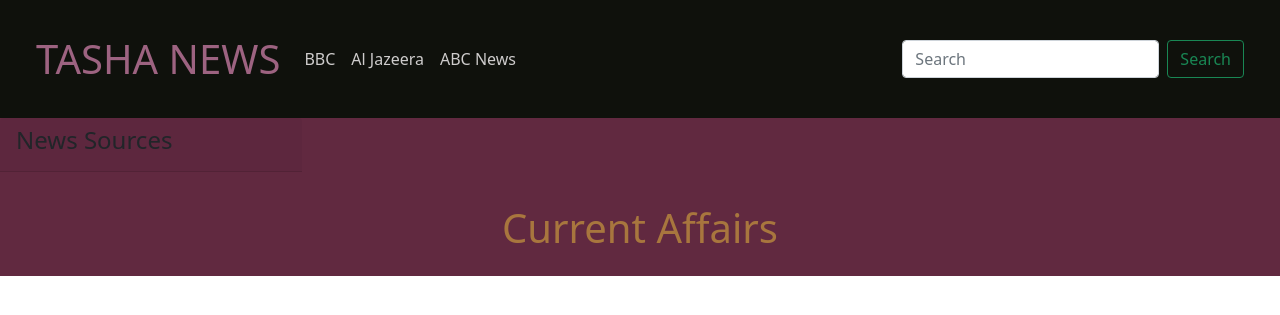
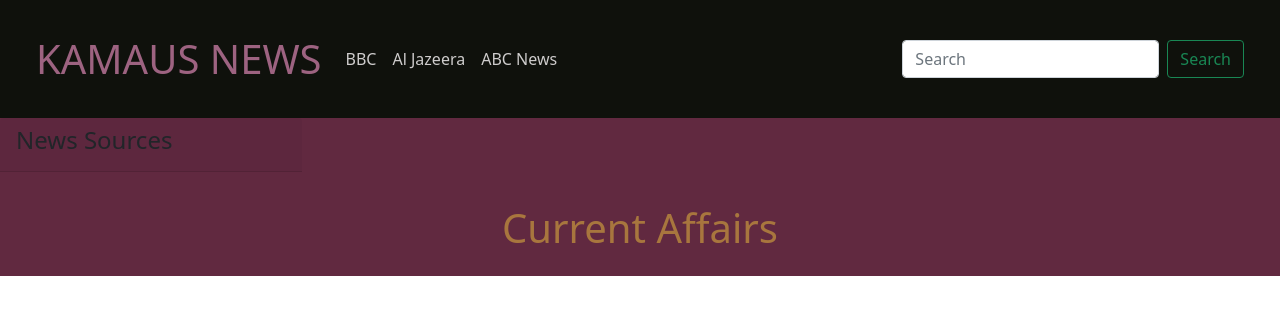
Before and after one commit to Rose1200/News-app, a Flask app: page / in a window 1280 px wide. Shown: the top 315 px of the page. Run offline with Flask 2, Linux system fonts and the light colour scheme; data that the repository does not hold is empty.

Commit message:
add changes

```diff
--- a/app/templates/base.html
+++ b/app/templates/base.html
@@ -7,7 +7,7 @@
     <meta charset="UTF-8">
     <meta http-equiv="X-UA-Compatible" content="IE=edge">
     <meta name="viewport" content="width=device-width, initial-scale=1.0">
-    <title>News App</title>
+    <title>Trending News</title>
     {% block styles%}
     {{super}}
     <link rel="stylesheet" href="{{url_for('static',filename='css/style.css')}}">
--- a/app/templates/navbar.html
+++ b/app/templates/navbar.html
@@ -1,6 +1,6 @@
 <nav class="navbar navbar-expand-lg navbar-light p-4" id="myNavbar">
     <div class="container-fluid">
-      <a class="navbar-brand fs-1 text-uppercase" style="color: #9D6381;" href="#">Tasha News</a>
+      <a class="navbar-brand fs-1 text-uppercase" style="color: #9D6381;" href="#">Kamaus News</a>
       <button class="navbar-toggler" type="button" data-bs-toggle="collapse" data-bs-target="#navbarSupportedContent" aria-controls="navbarSupportedContent" aria-expanded="false" aria-label="Toggle navigation">
         <span class="navbar-toggler-icon"></span>
       </button>
```
